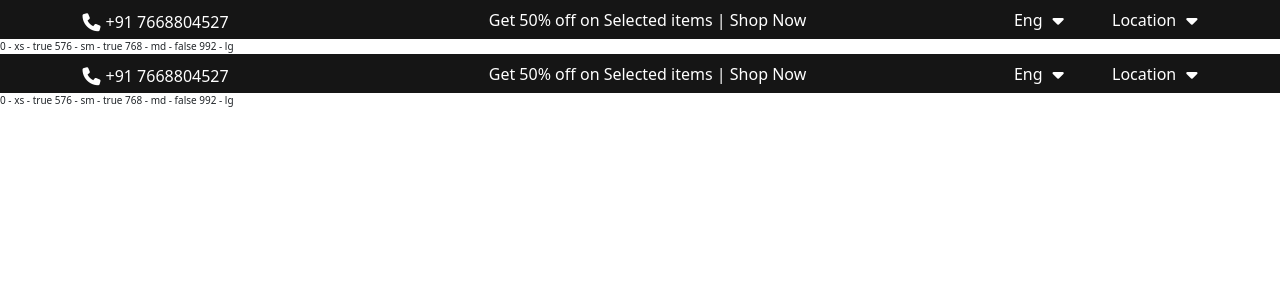
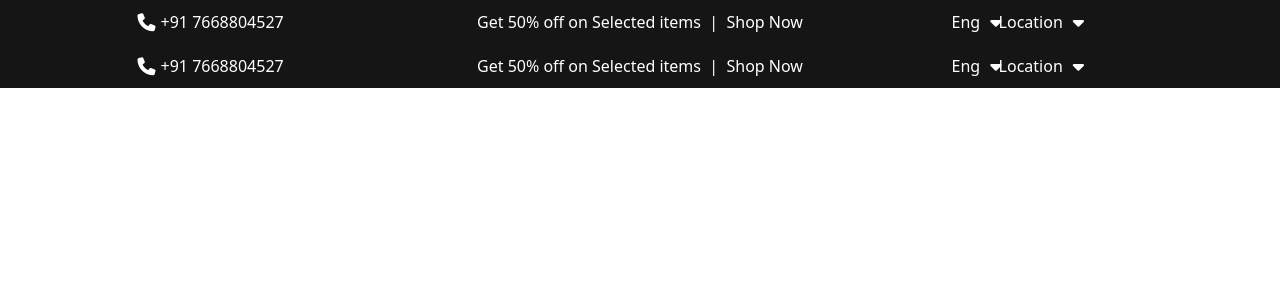
Before and after one commit to Apeksha16/Rasoiware2.0, an Angular app: page /navbar in a window 1280 px wide. Shown: the top 300 px of the page. Built offline with nearby package versions, Linux system fonts and the light colour scheme.

Commit message:
nav fixes

```diff
--- a/src/app/Components/navbar/navbar.component.css
+++ b/src/app/Components/navbar/navbar.component.css
@@ -2,11 +2,11 @@
   background-color:var(--black);
 
 }
-.navbar {
+.my-nav {
   color: white;
 
 }
 
-.navbar-details, .nav-links{
+/* .navbar-details, .nav-links{
   cursor: pointer;
-}
+} */
--- a/src/app/Components/navbar/navbar.component.html
+++ b/src/app/Components/navbar/navbar.component.html
@@ -1,15 +1,21 @@
-<section class="container-fluid bg-fluid d-flex justify-content-center align-items-center">
-  <div class="navbar p-2 container row gap-3 gap-md-0">
-    <div class="d-flex align-items-center justify-content-center justify-content-md-start col-12 mt-2 col-md-3">
+<section class="container-fluid bg-fluid ">
+  <div class="my-nav p-2 container">
+    <div class="row">
+      <div class="d-flex align-items-center justify-content-center col-12 mt-2 mt-md-0 col-md-3">
         <i class="fas fa-phone me-2"></i>
         <span class="mb-0 ">+91 7668804527</span>
       </div>
-    <div class="text-center navbar-details d-none d-sm-block col-12 col-md-6">
-      <span class="mb-0">Get 50% off on Selected items | Shop Now</span>
+      <div class="navbar-details py-2 d-flex align-items-center justify-content-center col-12 col-md-6">
+        <span>Get 50% off on Selected items</span>
+        <span>&nbsp; | &nbsp;</span>
+        <span>Shop Now</span>
       </div>
-    <div class="nav-links row col-12 col-md-3 ">
+      <div class="col-12 col-md-3 d-flex align-items-center">
+        <div class="nav-links row">
           <div class="col-3 d-md-none"></div>
-      <div class="col-3 col-md-6 d-flex align-items-center justify-content-md-end " *ngFor="let link of config.links; let i = index;" [ngClass]="i==0 ? 'justify-content-start': 'justify-content-end' ">
+          <div class="col-3 col-md-6 d-flex align-items-center justify-content-md-end "
+            *ngFor="let link of config.links; let i = index;"
+            [ngClass]="i==0 ? 'justify-content-start': 'justify-content-end' ">
             <div class="dropdown" [ngClass]="link.isShow ? 'show' : ''">
               <div class="d-flex gap-3 align-items-center nav-item" data-toggle="dropdown"
                 (mouseover)="onMouseOver(link.name,i)" (mouseout)="link.isShow = false;" aria-haspopup="true"
@@ -28,9 +34,12 @@
           <div class="col-3 d-md-none"></div>
         </div>
       </div>
+    </div>
+
+  </div>
 </section>
 
-0 - xs - true
+<!-- 0 - xs - true
 576 - sm - true
 768 - md - false
-992 - lg
+992 - lg -->
```
Lines whose indentation alone changed are shown as unchanged.
